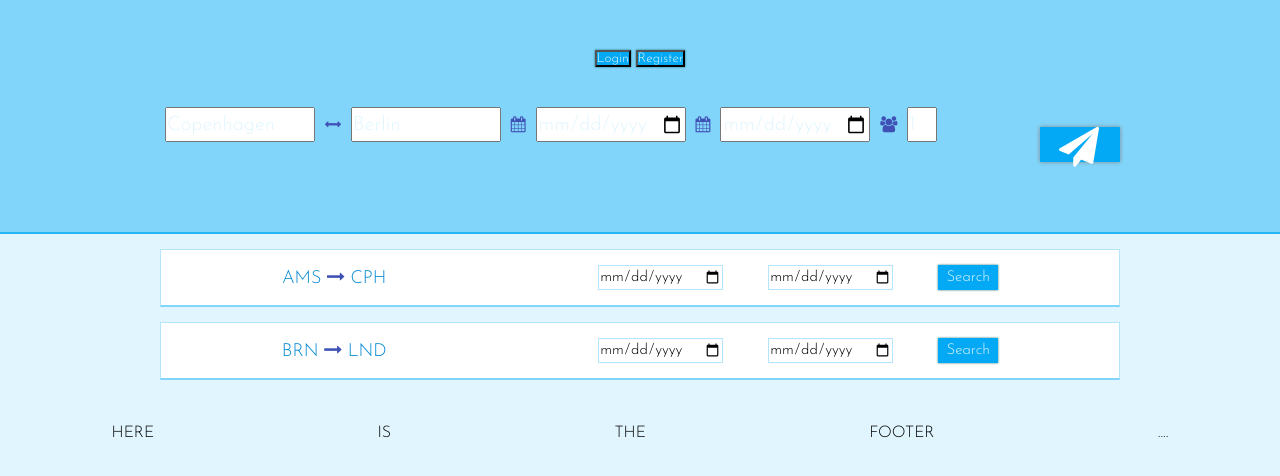
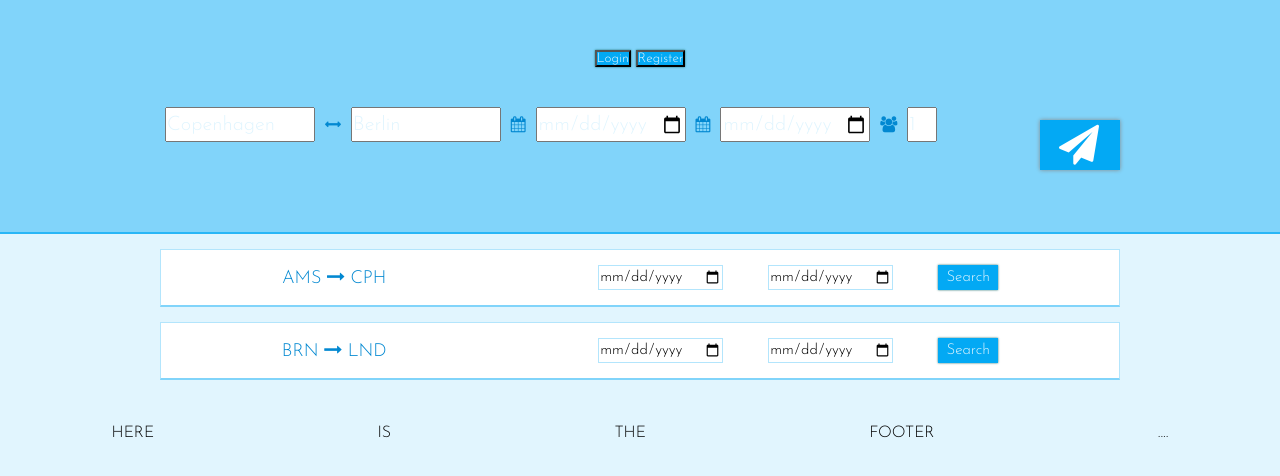
Before and after one commit to Lunagradel/momondocopy, a website: page app/index.html in a window 1280 px wide. Drawn offline with nearby package versions, Linux system fonts and the light colour scheme.

Commit message:
Styling shit again

```diff
--- a/app/scss/styles.scss
+++ b/app/scss/styles.scss
@@ -18,7 +18,7 @@ body{
 	font-family: $mainFont;
 }
 .fa{
-	color: $blue;
+	color: $mainFontColor;
 }
 .hidden{ display: none }
 #search-bar{
@@ -56,7 +56,7 @@ body{
 			width: 30px;
 		}
     button{
-      height: 35px;
+      height: 50px;
       width: 80px;
       border: none;
       color: white;
```
Also changed, not shown: app/css/styles.css.
